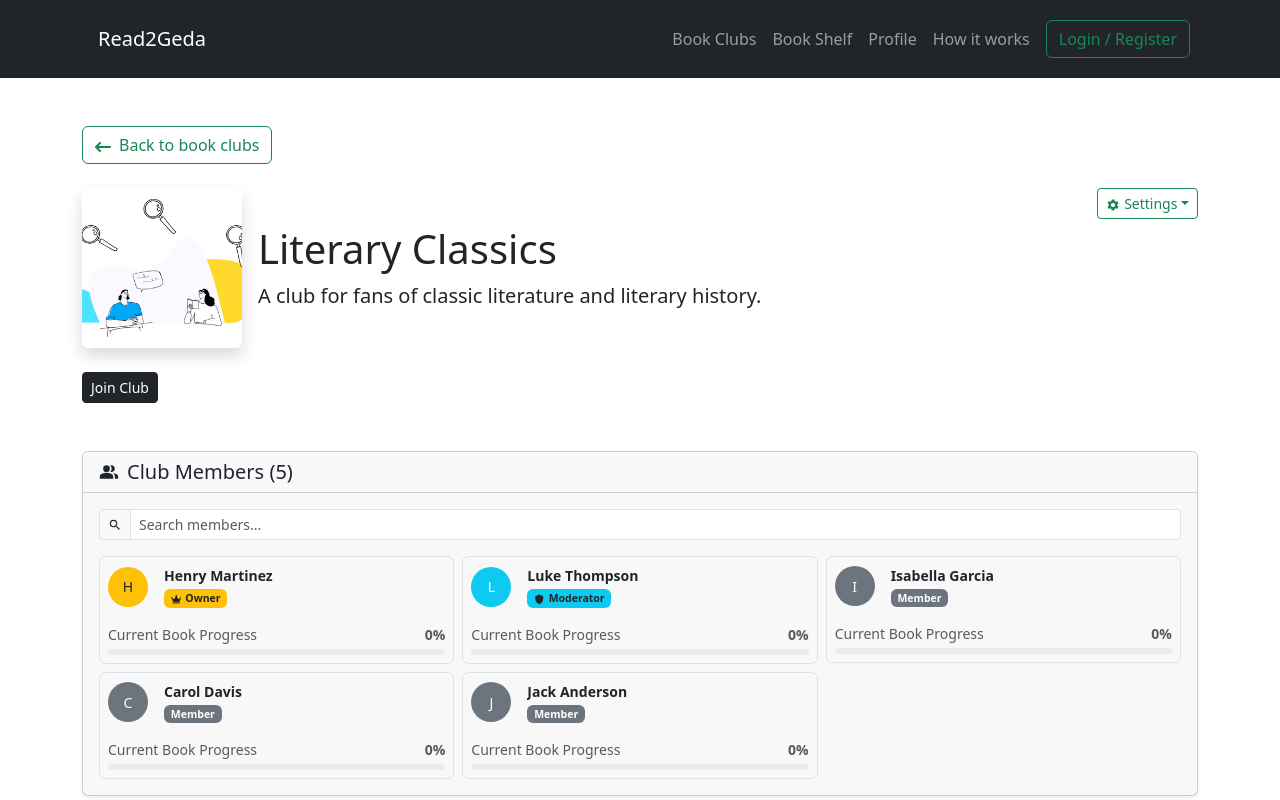
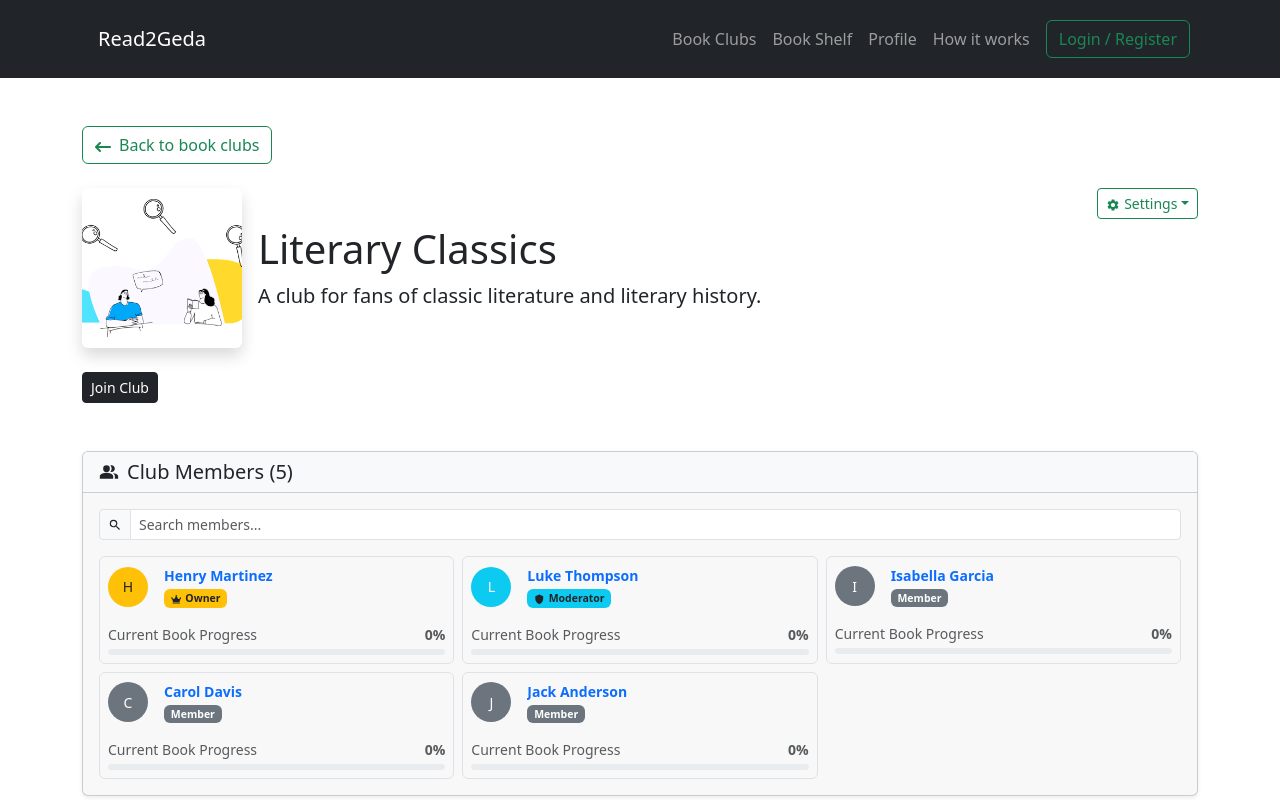
Before and after one commit to Orjihenry/Read2Geda, a React (Vite) app: page /club/145d2cdf-084d-4105-8950-eb680e1d0bf9 in a window 1280 px wide. Shown: the top 800 px of the page. Built offline with nearby package versions, Linux system fonts and the light colour scheme.

Commit message:
Updated ClubDetails component with member card hover effects and styles.

```diff
--- a/src/context/AuthContext.tsx
+++ b/src/context/AuthContext.tsx
@@ -14,6 +14,7 @@ type AuthContextType = {
   register: (name: string, email: string, pwd: string) => boolean;
   updateProfile: (user: User) => boolean;
   logout: () => void;
+  getUserById: (userId: string) => User | undefined;
 };
 
 const AuthContext = createContext<AuthContextType | undefined>(undefined);
@@ -137,6 +138,10 @@ export default function AuthProvider({
     setIsLoggedIn(false);
   }, []);
 
+  const getUserById = useCallback((userId: string): User | undefined => {
+    return users.find((u) => u.id === userId);
+  }, [users]);
+
   return (
     <AuthContext.Provider
       value={{
@@ -148,6 +153,7 @@ export default function AuthProvider({
         updateProfile,
         login,
         logout,
+        getUserById,
       }}
     >
       {children}
--- a/src/pages/ClubDetails.tsx
+++ b/src/pages/ClubDetails.tsx
@@ -22,6 +22,7 @@ import { useBookCache } from "../context/BookCacheContext";
 import useSearchFilter from "../hooks/useSearchFilter";
 import Button from "../components/Button";
 import Swal from "sweetalert2";
+import "../styles/ClubDetails.css";
 
 export default function ClubDetails() {
   const { clubId } = useParams();
@@ -756,7 +757,11 @@ function ClubMembersSection() {
 
                     return (
                       <div key={member.id} className="col-md-6 col-lg-4">
-                      <div className="d-flex flex-column p-2 border rounded">
+                      <NavLink
+                        to={`/user/${member.id}`}
+                        className="text-decoration-none h-100 d-block"
+                      >
+                        <div className="d-flex flex-column p-2 border rounded h-100 member-card-hover">
                           <div className="d-flex align-items-center mb-2">
                             <div
                               className={`rounded-circle ${getAvatarColor(member.role)} d-flex align-items-center justify-content-center me-3 flex-shrink-0`}
@@ -790,6 +795,7 @@ function ClubMembersSection() {
                             </div>
                           )}
                         </div>
+                      </NavLink>
                     </div>
                   );
                 })}
--- /dev/null
+++ b/src/styles/ClubDetails.css
@@ -0,0 +1,10 @@
+.member-card-hover {
+  transition: all 0.3s ease;
+  cursor: pointer;
+}
+
+.member-card-hover:hover {
+  transform: translateY(-4px);
+  box-shadow: 0 8px 16px rgba(0, 0, 0, 0.15);
+  border-color: #198754 !important;
+}
```
Lines whose indentation alone changed are shown as unchanged.
